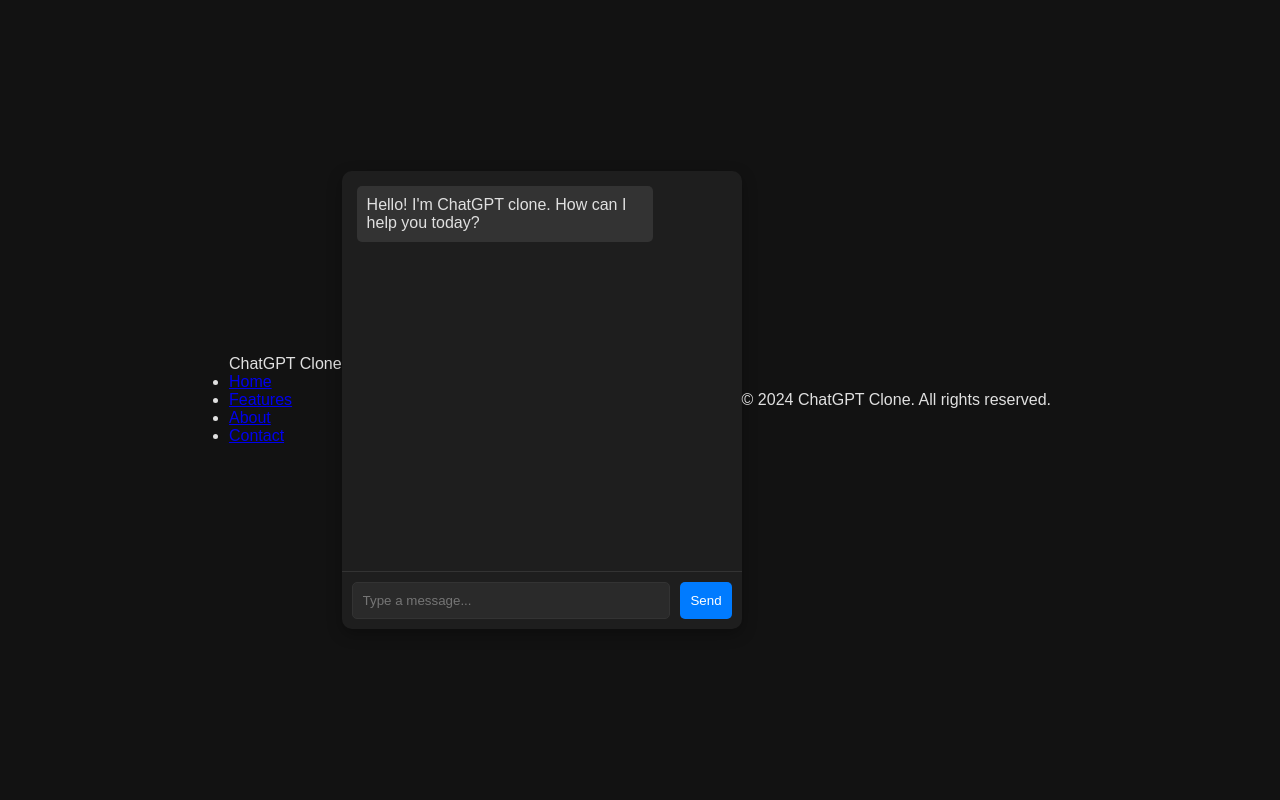
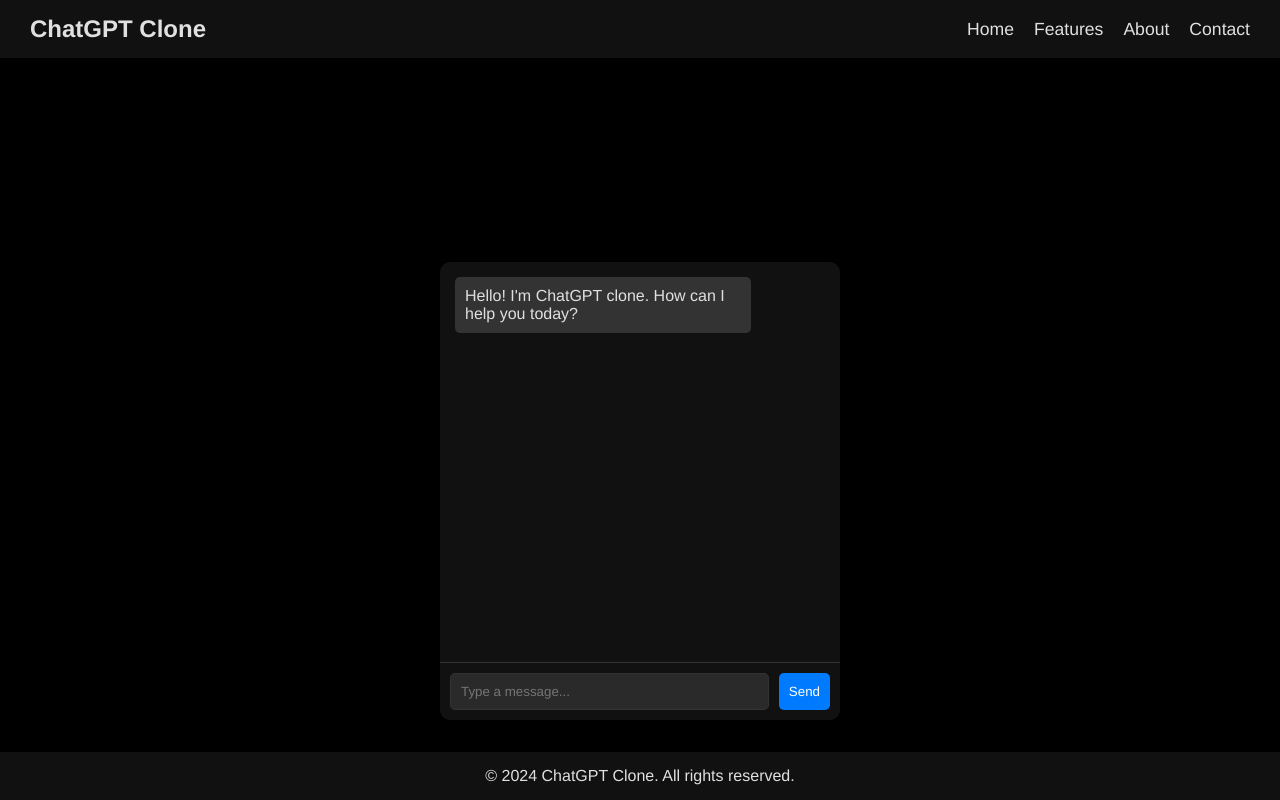
Before and after one commit to gokulkrishnas/Delulu-AI, a plain HTML site: page index.html in a window 1280 px wide. Drawn offline with Linux system fonts and the light colour scheme.

Commit message:
Update styles.css

```diff
--- a/styles.css
+++ b/styles.css
@@ -2,23 +2,61 @@
     margin: 0;
     padding: 0;
     box-sizing: border-box;
-    font-family: Arial, sans-serif;
+    font-family: 'Helvetica Neue', Arial, sans-serif;
 }
 
 body {
-    background-color: #121212;
+    background-color: #000000;
     color: #e0e0e0;
     display: flex;
-    justify-content: center;
+    flex-direction: column;
+    justify-content: space-between;
+    min-height: 100vh;
+}
+
+nav {
+    background-color: #111111;
+    color: #e0e0e0;
+    display: flex;
+    justify-content: space-between;
     align-items: center;
-    height: 100vh;
+    padding: 15px 30px;
+    box-shadow: 0 2px 10px rgba(0, 0, 0, 0.7);
+    position: sticky;
+    top: 0;
+    z-index: 100;
+}
+
+nav .logo {
+    font-size: 1.5em;
+    font-weight: bold;
+}
+
+nav ul {
+    list-style: none;
+    display: flex;
+}
+
+nav ul li {
+    margin-left: 20px;
+}
+
+nav ul li a {
+    color: #e0e0e0;
+    text-decoration: none;
+    font-size: 1.1em;
+}
+
+nav ul li a:hover {
+    color: #007bff;
 }
 
 .chat-container {
     width: 400px;
-    background-color: #1e1e1e;
+    background-color: #111111;
     border-radius: 10px;
-    box-shadow: 0 5px 15px rgba(0, 0, 0, 0.3);
+    box-shadow: 0 5px 15px rgba(0, 0, 0, 0.7);
+    margin: 80px auto;
     overflow: hidden;
 }
 
@@ -54,6 +92,7 @@
     border: none;
     border-radius: 5px;
     cursor: pointer;
+    transition: background-color 0.3s;
 }
 
 button:hover {
@@ -74,7 +113,7 @@
 }
 
 .bot-message {
-    background-color: #333;
+    background-color: #333333;
     color: #e0e0e0;
     align-self: flex-start;
 }
@@ -87,3 +126,14 @@
     background-color: #444;
     border-radius: 3px;
 }
+
+footer {
+    background-color: #111111;
+    color: #e0e0e0;
+    padding: 15px 30px;
+    text-align: center;
+    box-shadow: 0 -2px 10px rgba(0, 0, 0, 0.7);
+    position: fixed;
+    bottom: 0;
+    width: 100%;
+}
```
